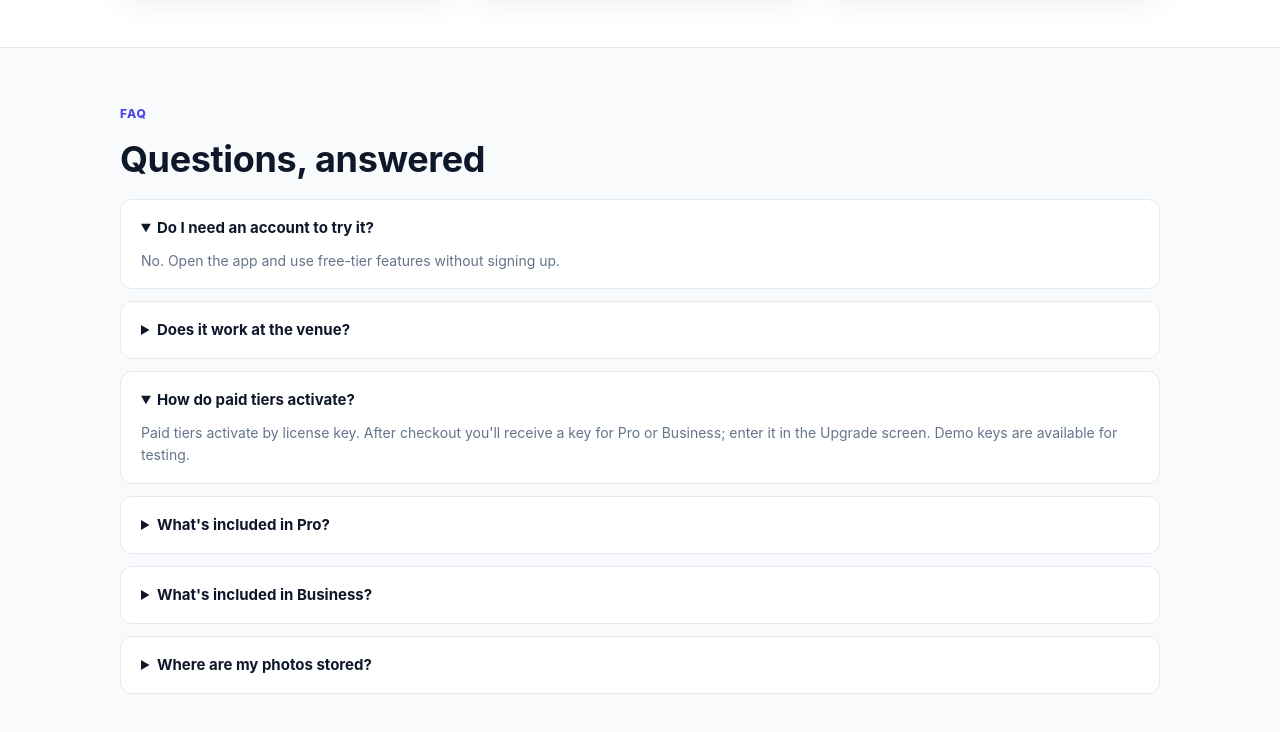
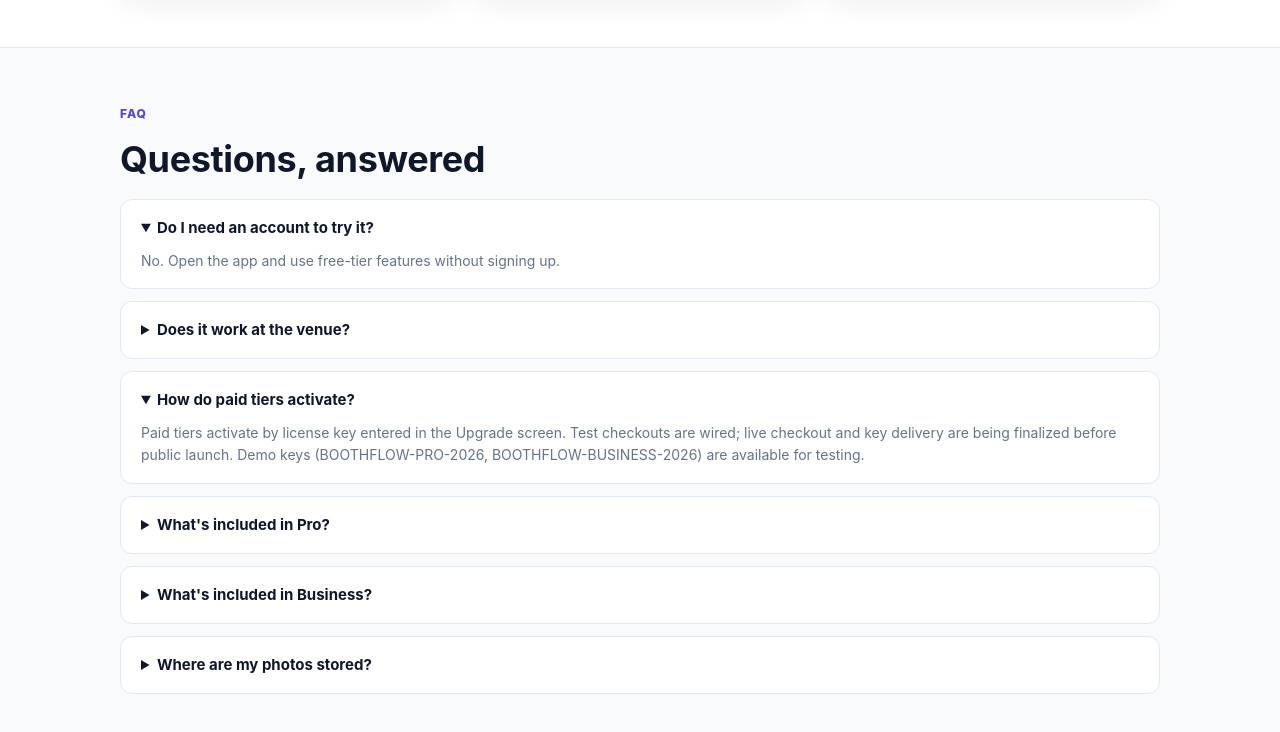
Before and after one commit to ericjoye/boothflow, a plain HTML site: page landing/index.html in a window 1280 px wide. Both pictures are taken after a click on the heading "How do paid tiers activate?". Shown: the part 2298-3030 px from the top of the page. Drawn offline with Linux system fonts and the light colour scheme.

Commit message:
Landing: FAQ wording for test/live checkout status + favicon icon

```diff
--- a/landing/index.html
+++ b/landing/index.html
@@ -203,7 +203,7 @@
       </details>
       <details>
         <summary>How do paid tiers activate?</summary>
-        <p>Paid tiers activate by license key. After checkout you'll receive a key for Pro or Business; enter it in the Upgrade screen. Demo keys are available for testing.</p>
+        <p>Paid tiers activate by license key entered in the Upgrade screen. Test checkouts are wired; live checkout and key delivery are being finalized before public launch. Demo keys (BOOTHFLOW-PRO-2026, BOOTHFLOW-BUSINESS-2026) are available for testing.</p>
       </details>
       <details>
         <summary>What's included in Pro?</summary>
```
Also changed, not shown: landing/icons/icon.svg (added).
